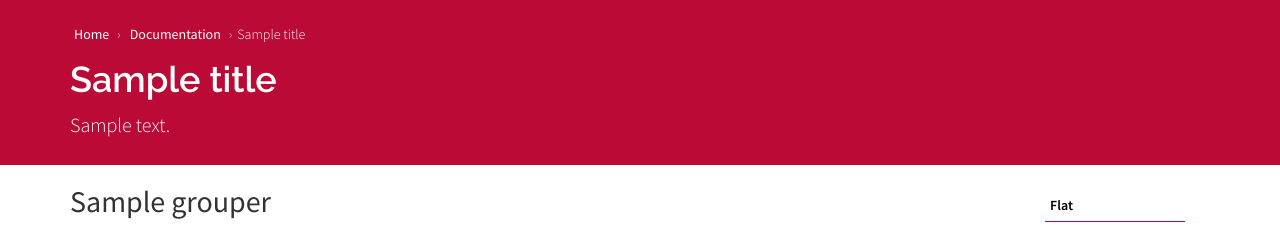
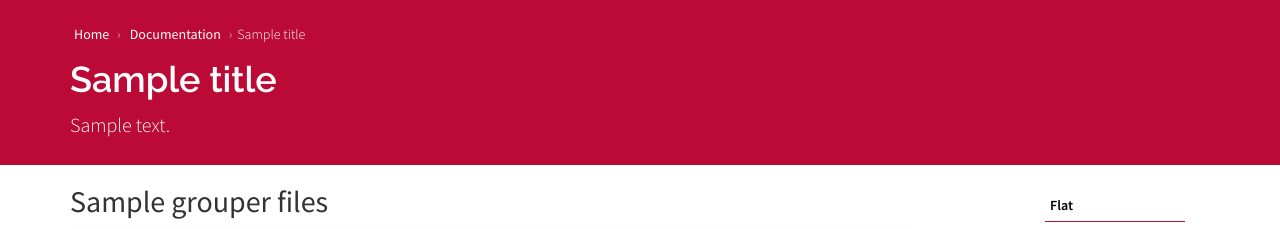
Before and after one commit to palewire/django-calaccess-downloads-website, a Django app: template calaccess_website/templates/calaccess_website/ccdc_file_list.html in a window 1280 px wide. Shown: the part 61-290 px from the top of the page. Run offline with Django 3.2, Linux system fonts and the light colour scheme; the template is opened without the code that fills it: most values are stand-ins (such as "Sample title", 1, 10 or a date in 2020); parts of the project's set-up code (start-up, migrations or seed data) failed here and were passed over; some libraries are stand-ins or nearby versions.

Commit message:
Fix for consistency

```diff
--- a/calaccess_website/templates/calaccess_website/ccdc_file_list.html
+++ b/calaccess_website/templates/calaccess_website/ccdc_file_list.html
@@ -50,7 +50,7 @@
 {% block content %}
   {% for group in object_list %}
   <section id="{{ group.grouper|slugify }}">
-    <h2>{{ group.grouper|capfirst }}</h2>
+    <h2>{{ group.grouper|capfirst }} files</h2>
     <table style="table-layout: fixed; width: 100%" class="table table-striped">
     <thead>
         <tr>
```
